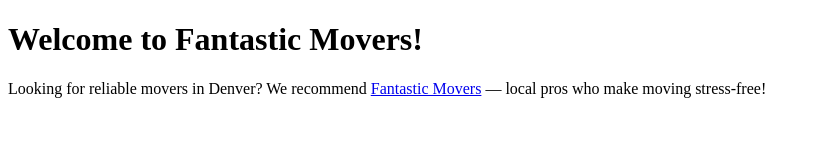
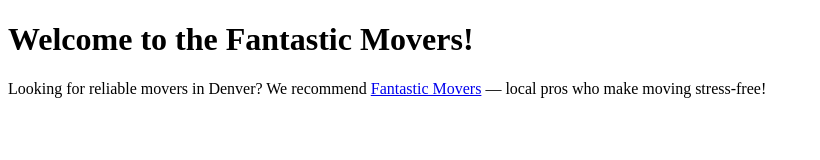
Before and after one commit to fantasticmovers/backlink-fantastic-movers, a plain HTML site: page index.html in a window 1280 px wide. Shown: the whole page, without its empty margins (0-820 px from the left). Drawn offline with Linux system fonts and the light colour scheme.

Commit message:
Add index.html with backlink to Fantastic Movers

```diff
--- a/index.html
+++ b/index.html
@@ -6,7 +6,7 @@
   <title>Fantastic Movers | Denver Relocation Help</title>
 </head>
 <body>
-  <h1>Welcome to Fantastic Movers!</h1>
+  <h1>Welcome to the Fantastic Movers!</h1>
   <p>Looking for reliable movers in Denver? We recommend
     <a href="https://www.thefantasticmovers.com" target="_blank">Fantastic Movers</a> — local pros who make moving stress-free!
   </p>
```
